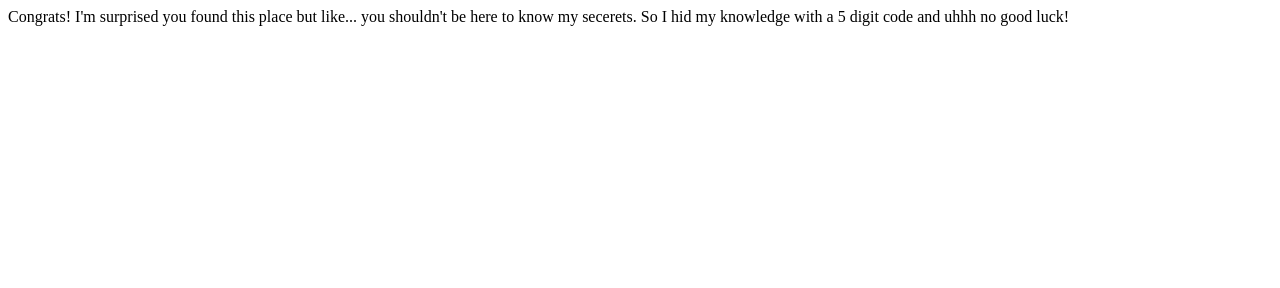
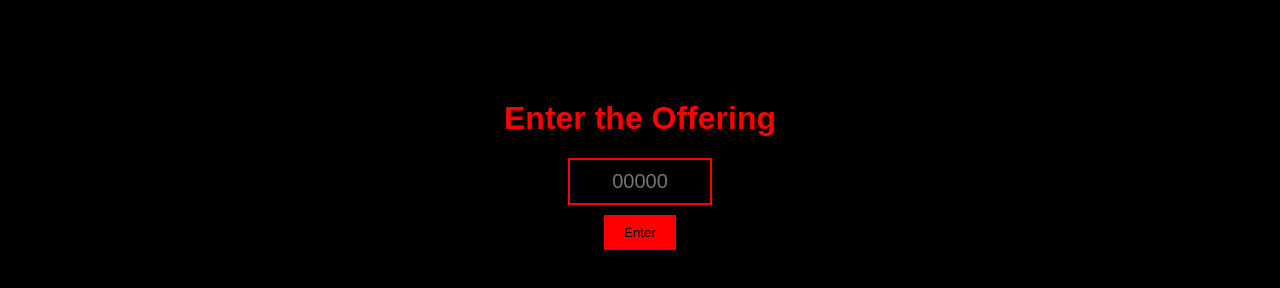
Before and after one commit to IStillDunnoBro/Final-Offering, a plain HTML site: page index.html in a window 1280 px wide. Drawn offline with Linux system fonts and the light colour scheme.

Commit message:
Replace text with HTML structure for offering page

```diff
--- a/index.html
+++ b/index.html
@@ -1 +1,65 @@
-Congrats! I'm surprised you found this place but like... you shouldn't be here to know my secerets. So I hid my knowledge with a 5 digit code and uhhh no good luck!
+<!DOCTYPE html>
+<html>
+<head>
+    <title>The Final Offering</title>
+    <style>
+        body {
+            background-color: black;
+            color: red;
+            font-family: Arial, sans-serif;
+            text-align: center;
+            margin-top: 100px;
+        }
+
+        input {
+            padding: 10px;
+            font-size: 20px;
+            width: 120px;
+            text-align: center;
+            background: black;
+            border: 2px solid red;
+            color: red;
+        }
+
+        button {
+            padding: 10px 20px;
+            margin-top: 10px;
+            background: red;
+            color: black;
+            border: none;
+            cursor: pointer;
+        }
+
+        #error {
+            margin-top: 10px;
+            color: darkred;
+        }
+    </style>
+</head>
+
+<body>
+
+    <h1>Enter the Offering</h1>
+
+    <input type="text" id="passcode" maxlength="5" placeholder="00000">
+
+    <br>
+
+    <button onclick="checkCode()">Enter</button>
+
+    <p id="error"></p>
+
+    <script>
+        function checkCode() {
+            let code = document.getElementById("passcode").value;
+
+            if (code === "49612") {
+                window.location.href = "page1.html";
+            } else {
+                document.getElementById("error").innerText = "It sees your mistake";
+            }
+        }
+    </script>
+
+</body>
+</html>
```
